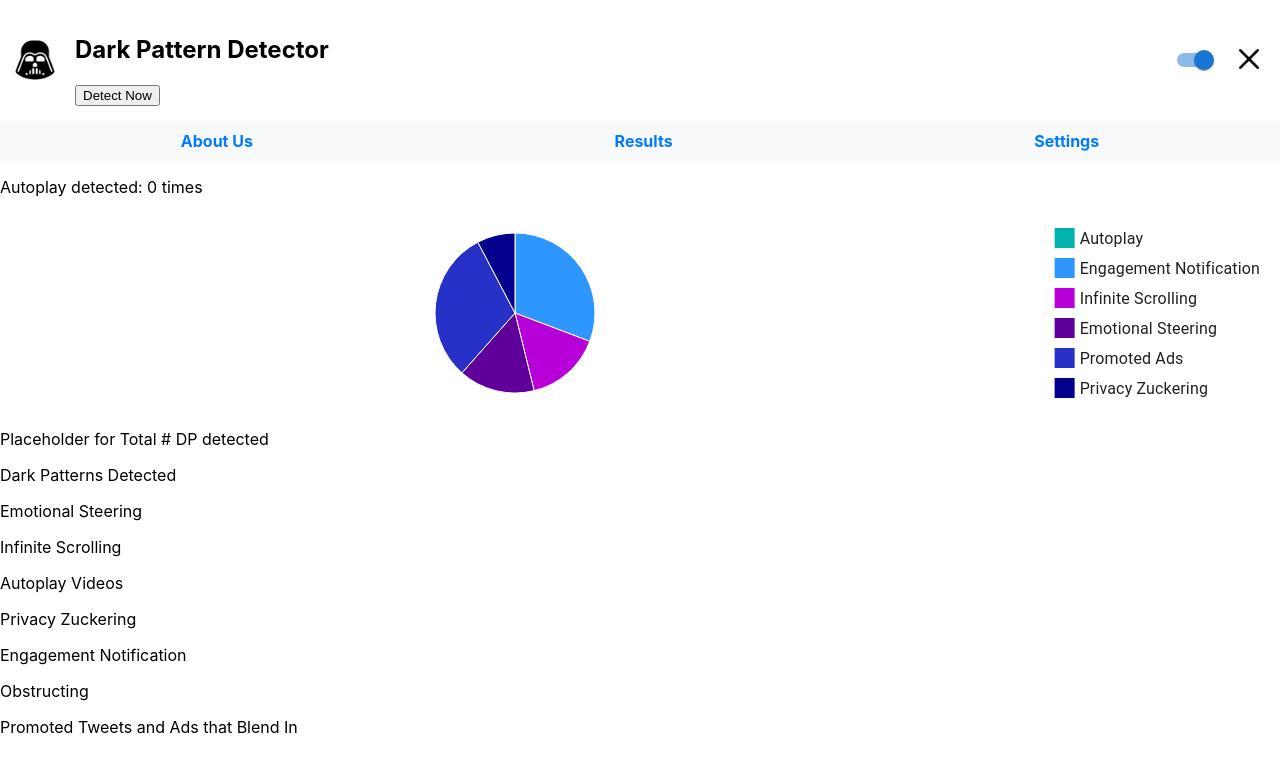
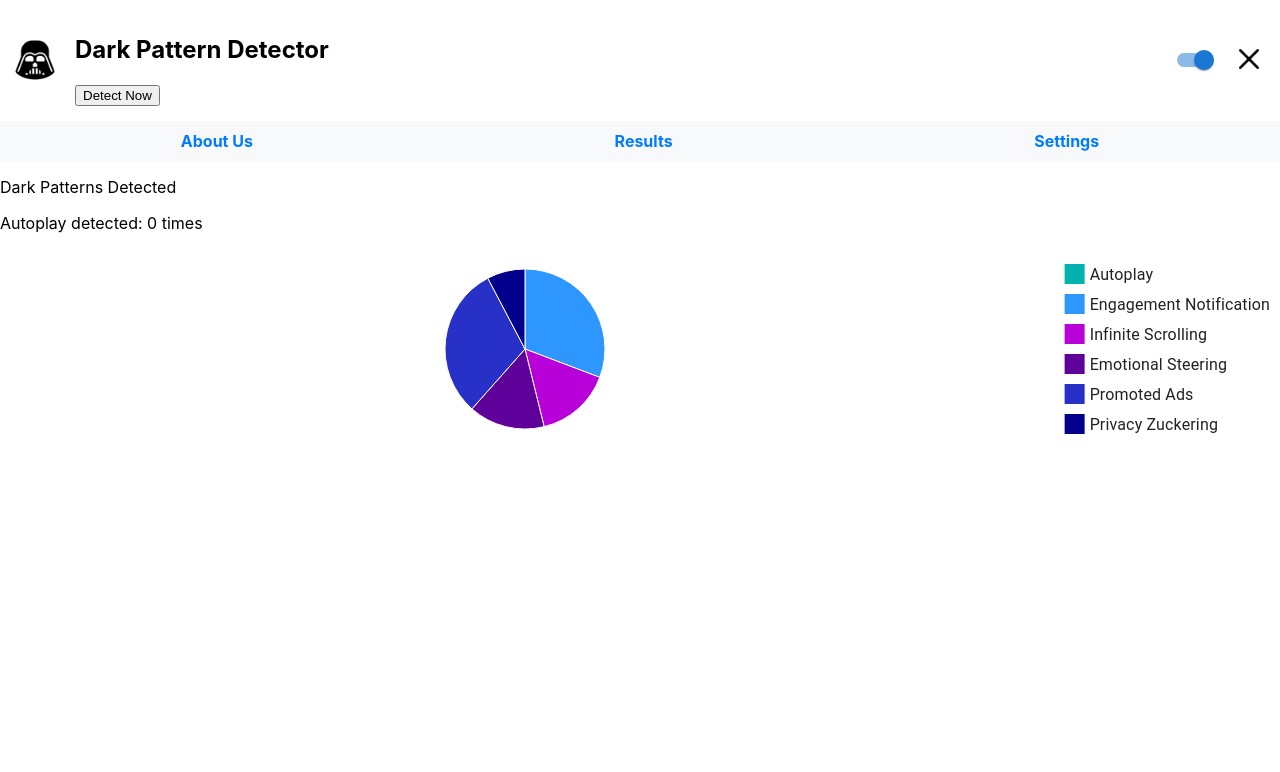
Before and after one commit to JaraR/DarkPatternDetector, a React (Create React App) app in the folder frontend/: page /results in a window 1280 px wide. Shown: the top 772 px of the page. Built offline with nearby package versions, Linux system fonts and the light colour scheme; no server answers.

Commit message:
Updated labels dynamically on piechart

```diff
--- a/frontend/src/components/PieChart.js
+++ b/frontend/src/components/PieChart.js
@@ -1,9 +1,5 @@
 import * as React from "react";
 import { PieChart } from "@mui/x-charts/PieChart";
-
-const valueFormatter = (value) => {
-  return `${value}%`;
-};
 
 export default function PieActiveArc({ autoplayCount }) {
   const darkPattern = [
@@ -14,24 +10,27 @@ export default function PieActiveArc({ autoplayCount }) {
     { label: "Promoted Ads", value: 20 },
     { label: "Privacy Zuckering", value: 5 },
   ];
+
+  // bugs here:
+  const valueFormatter = (value) => `${value} times`;
+
   return (
     <PieChart
       style={{
         display: "flex",
         justifyContent: "center",
         alignItems: "center",
+        margin: 10,
       }}
       series={[
         {
           data: darkPattern,
           highlightScope: { fade: "global", highlight: "item" },
           faded: { innerRadius: 30, additionalRadius: -30, color: "gray" },
-          valueFormatter,
+
           label: {
-            offset: 20,
-            fontSize: 10,
+            render: (datum) => valueFormatter(datum.value),
           },
-          markerSize: 8,
         },
       ]}
       height={200}
--- a/frontend/src/pages/Results.js
+++ b/frontend/src/pages/Results.js
@@ -16,20 +16,9 @@ const Results = () => {
   return (
     <div>
       <div>
+        <p>Dark Patterns Detected</p>
         <p>Autoplay detected: {autoplayCount} times</p>
         <PieActiveArc autoplayCount={autoplayCount} />
-
-        <p>Placeholder for Total # DP detected</p>
-        <p>Dark Patterns Detected</p>
-      </div>
-      <div>
-        <p>Emotional Steering</p>
-        <p>Infinite Scrolling</p>
-        <p>Autoplay Videos</p>
-        <p>Privacy Zuckering</p>
-        <p>Engagement Notification</p>
-        <p>Obstructing</p>
-        <p>Promoted Tweets and Ads that Blend In</p>
       </div>
     </div>
   );
```
